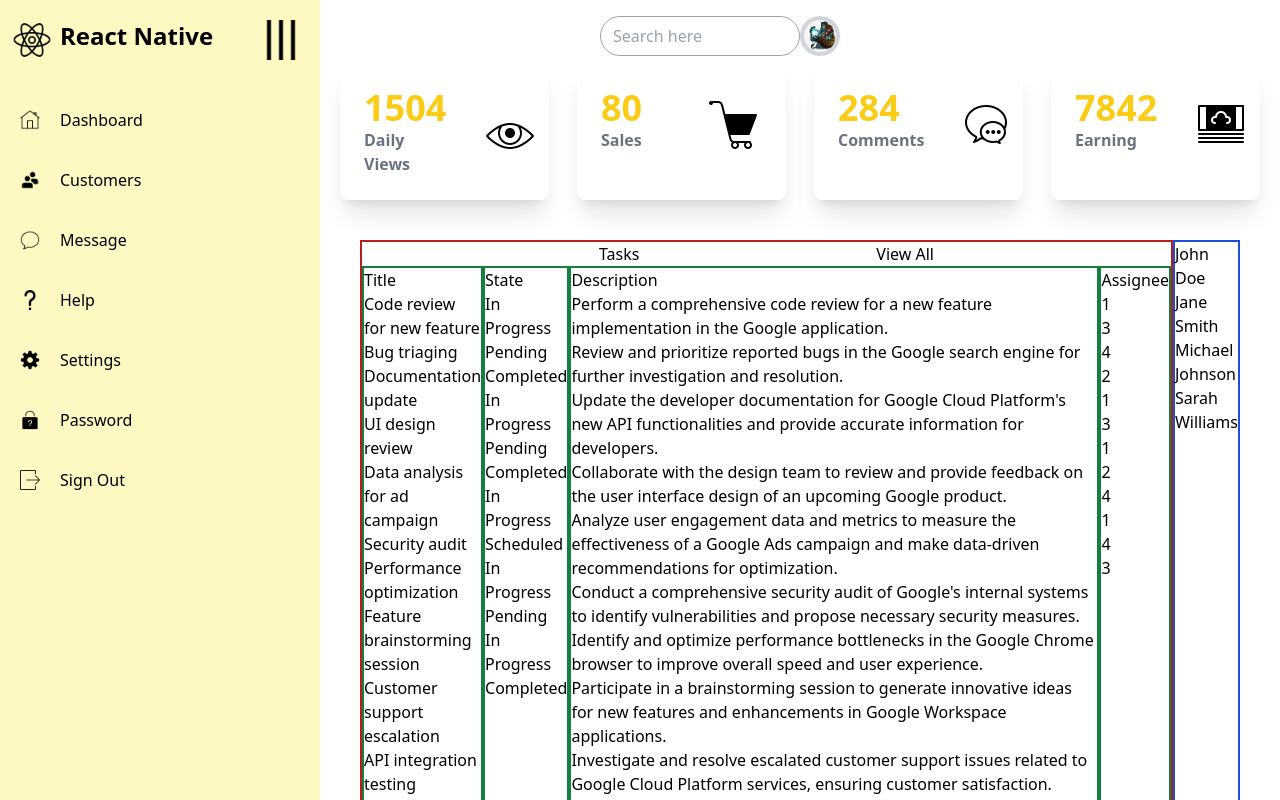
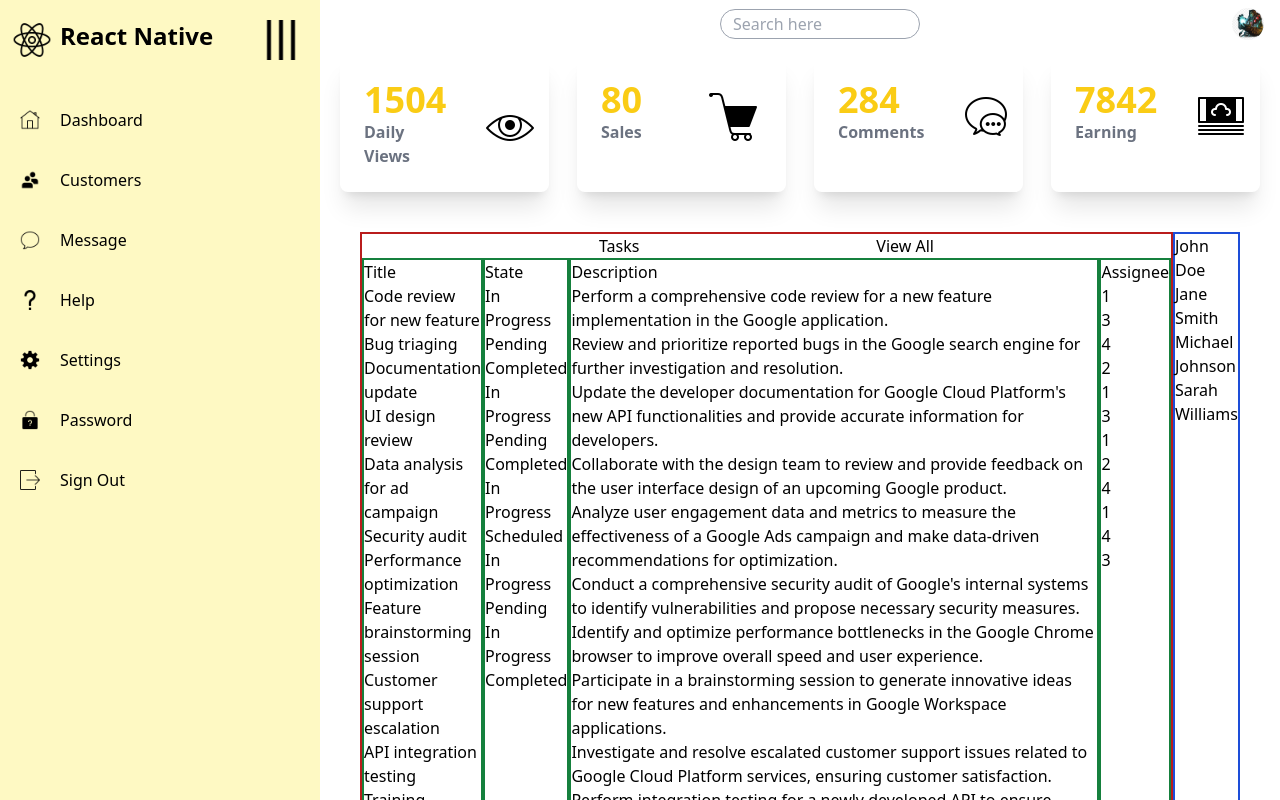
Before and after one commit to MaxwellConway/react-class-project, a React (Vite) app in the folder react-class-project/: page / in a window 1280 px wide. Shown: the top 800 px of the page. Built offline with nearby package versions, Linux system fonts and the light colour scheme.

Commit message:
trying to properly layout search and avi

```diff
--- a/react-class-project/src/components/Dashboard.jsx
+++ b/react-class-project/src/components/Dashboard.jsx
@@ -139,8 +139,8 @@
 
   return (
     <>
-      <div className="flex justify-center pt-4 w-10/12">
-        <div className="flex justify-center">
+      <div className="flex items-center justify-between px-4 py-2">
+        <div className="flex items-center pl-96">
           <input
             type="text"
             placeholder="Search here"
@@ -148,14 +148,12 @@
             style={{ width: "200px" }}
           />
         </div>
-        <div className="items-center">
-          <div className="flex items-center justify-center rounded-full bg-gray-300 h-10 w-10">
-            <img
-              src={avi}
-              alt="Avatar"
-              className="h-8 w-8 rounded-full object-cover"
-            />
-          </div>
+        <div className="flex items-center">
+          <img
+            src={avi}
+            alt="Avatar"
+            className="h-8 w-8 rounded-full object-cover"
+          />
         </div>
       </div>
       <div className="flex justify-center space-x-7 pl-5 pr-5 pt-2">
```
